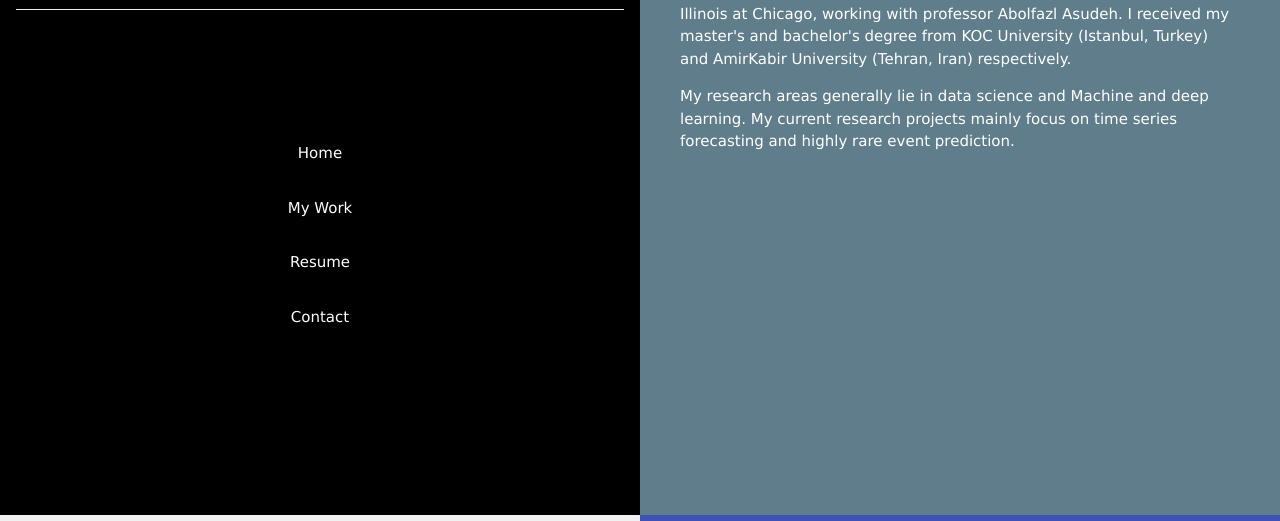
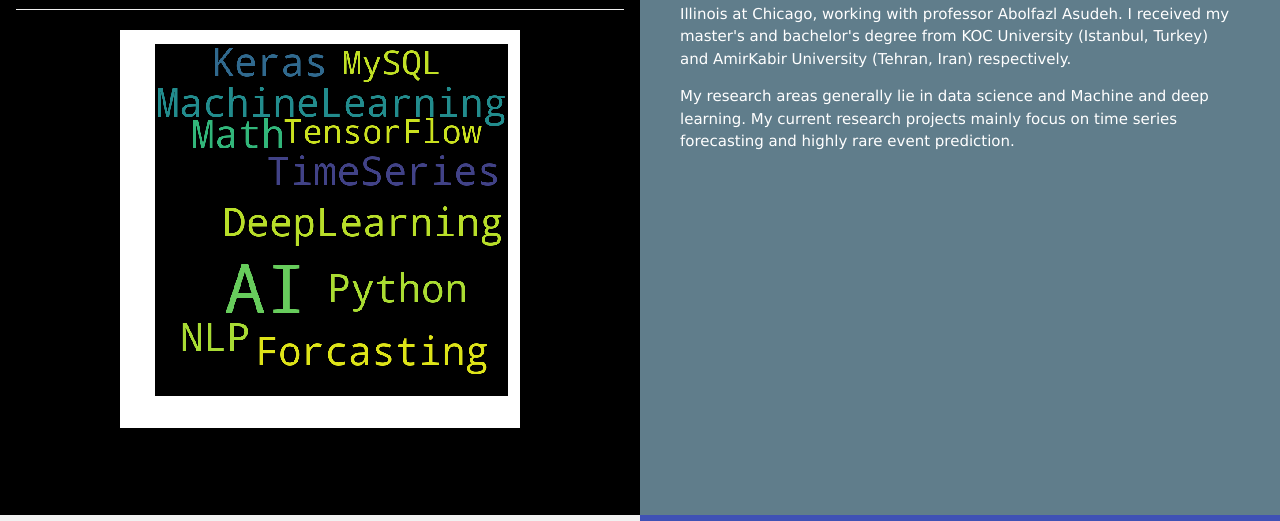
Before and after one commit to ajam74001/Web_page, a plain HTML site: page index.html in a window 1280 px wide. Shown: the part 185-706 px from the top of the page. Drawn offline with nearby package versions, Linux system fonts and the light colour scheme.

Commit message:
Update index.html

```diff
--- a/index.html
+++ b/index.html
@@ -13,8 +13,8 @@
       <h1>Ainaz Jamshidi <font_family: arial> </h1>
       <h3>Welcome!</h3>
       <hr>
-<!--       <img src="logo.jpg"  alt="Person" style="width:50px height: 50px">
- -->    </div>
+  <img src="/Figure_10.png"  alt="Person" style="width:50px height: 50px">
+ </div>
     <div class="w3-padding-32">
       <a href="#" class="w3-button w3-black w3-block w3-hover-blue-grey w3-padding-16">Home</a>
       <a href="#work" class="w3-button w3-black w3-block w3-hover-teal w3-padding-16">My Work</a>
```
